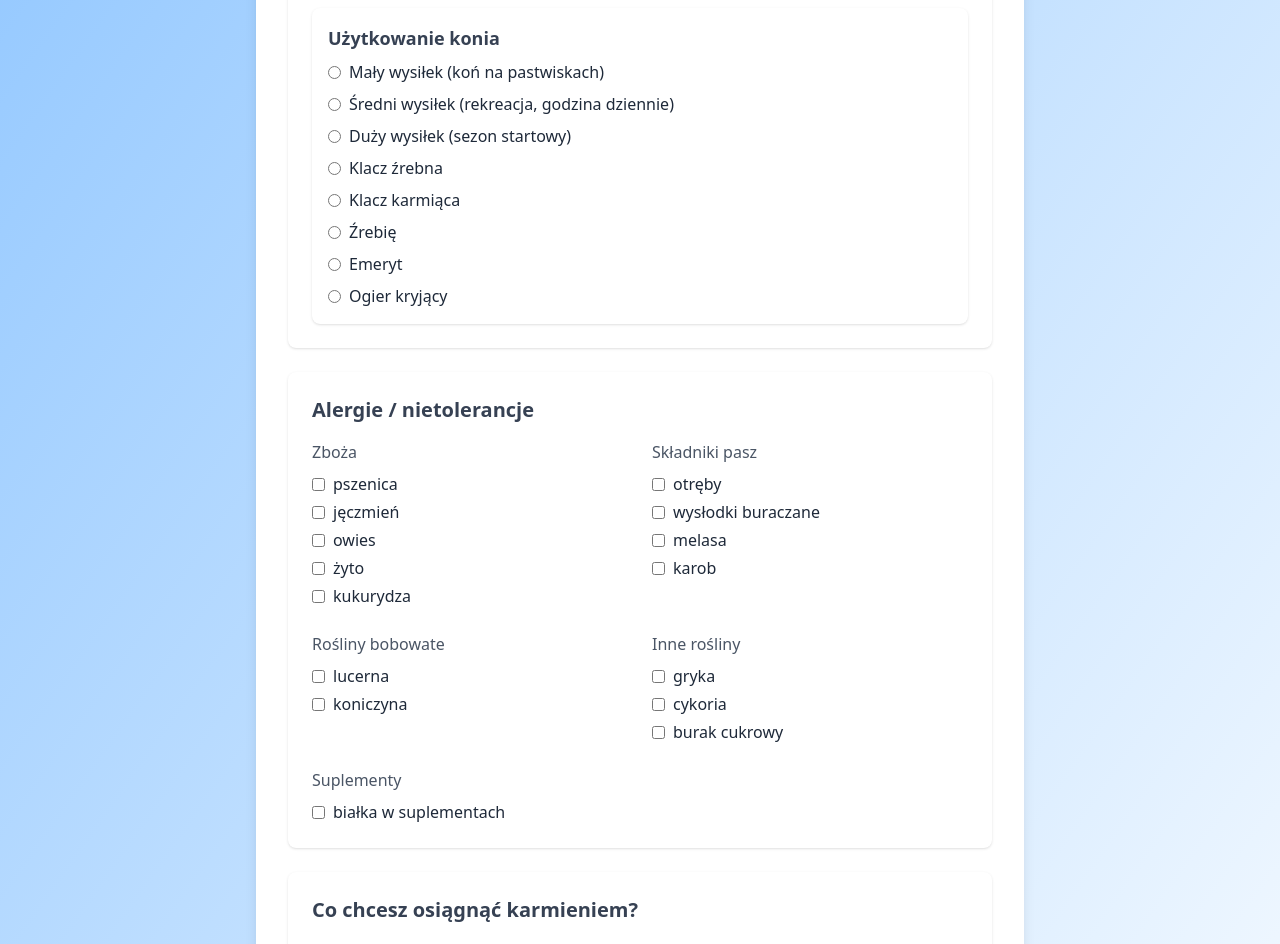
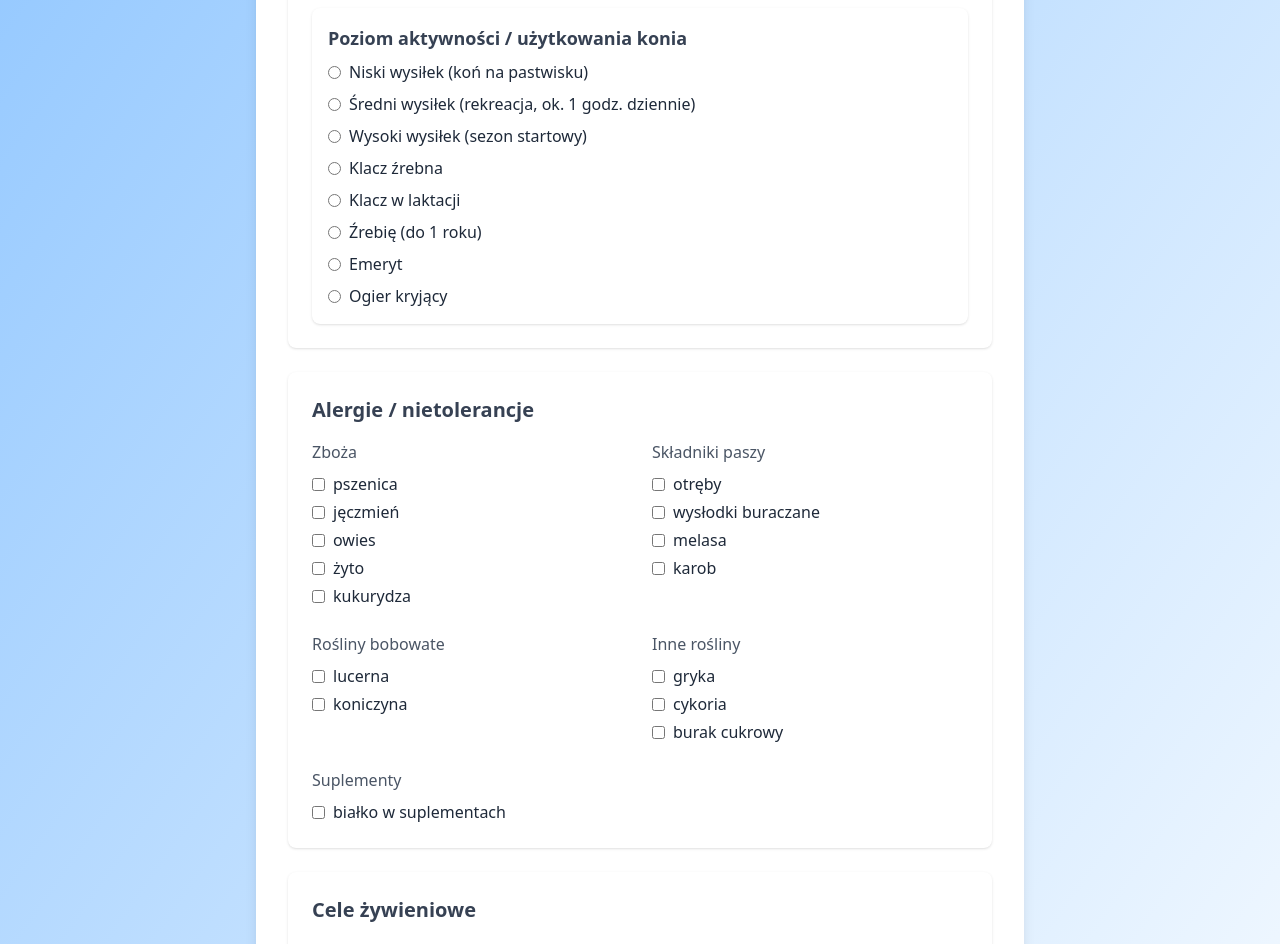
Before and after one commit to wiczes/NutritionForHorses, a React (Vite) app in the folder client/: page / in a window 1280 px wide. Shown: the part 300-1244 px from the top of the page. Built offline with nearby package versions, Linux system fonts and the light colour scheme.

Commit message:
text fixes

```diff
--- a/client/src/Recommendations.jsx
+++ b/client/src/Recommendations.jsx
@@ -16,7 +16,7 @@ const sampleOptions = [
     ]
   },
   {
-    title: "Również dobra opcja",
+    title: "Alternatywna opcja",
     match: 89,
     price: "600 zł/miesiąc",
     items: [
@@ -26,7 +26,7 @@ const sampleOptions = [
     ]
   },
   {
-    title: "Opcja budżetowa",
+    title: "Opcja ekonomiczna",
     match: 75,
     price: "220 zł/miesiąc",
     items: [
--- a/client/src/components/Allergies.jsx
+++ b/client/src/components/Allergies.jsx
@@ -1,9 +1,9 @@
 const categories = {
   "Zboża": ["pszenica", "jęczmień", "owies", "żyto", "kukurydza"],
-  "Składniki pasz": ["otręby", "wysłodki buraczane", "melasa", "karob"],
+  "Składniki paszy": ["otręby", "wysłodki buraczane", "melasa", "karob"],
   "Rośliny bobowate": ["lucerna", "koniczyna"],
   "Inne rośliny": ["gryka", "cykoria", "burak cukrowy"],
-  "Suplementy": ["białka w suplementach"]
+  "Suplementy": ["białko w suplementach"]
 };
 
 export default function Allergies({ formData, setFormData }) {
--- a/client/src/components/FeedingGoals.jsx
+++ b/client/src/components/FeedingGoals.jsx
@@ -18,7 +18,7 @@ export default function FeedingGoals({ formData, setFormData }) {
 
   return (
     <div className="bg-white shadow rounded-lg p-6 mb-6">
-      <h2 className="text-xl font-semibold mb-4 text-gray-700">Co chcesz osiągnąć karmieniem?</h2>
+      <h2 className="text-xl font-semibold mb-4 text-gray-700">Cele żywieniowe</h2>
       <div className="space-y-2">
         {goals.map((goal) => (
           <label key={goal} className="flex items-center space-x-2">
--- a/client/src/components/HorseBasicInfo.jsx
+++ b/client/src/components/HorseBasicInfo.jsx
@@ -1,10 +1,10 @@
 const workloadOptions = [
-  "Mały wysiłek (koń na pastwiskach)",
-  "Średni wysiłek (rekreacja, godzina dziennie)",
-  "Duży wysiłek (sezon startowy)",
+  "Niski wysiłek (koń na pastwisku)",
+  "Średni wysiłek (rekreacja, ok. 1 godz. dziennie)",
+  "Wysoki wysiłek (sezon startowy)",
   "Klacz źrebna",
-  "Klacz karmiąca",
-  "Źrebię",
+  "Klacz w laktacji",
+  "Źrebię (do 1 roku)",
   "Emeryt",
   "Ogier kryjący"
 ];
@@ -42,7 +42,7 @@ export default function HorseBasicInfo({ formData, setFormData }) {
         </div>
       </div>
       <div className="mt-6 bg-white shadow rounded-lg p-4">
-        <h3 className="text-lg font-semibold mb-2 text-gray-700">Użytkowanie konia</h3>
+        <h3 className="text-lg font-semibold mb-2 text-gray-700">Poziom aktywności / użytkowania konia</h3>
         <div className="space-y-2">
           {workloadOptions.map((option) => (
             <label key={option} className="flex items-center space-x-2">
--- a/client/src/components/PastureAccess.jsx
+++ b/client/src/components/PastureAccess.jsx
@@ -8,7 +8,7 @@ const options = [
 export default function PastureAccess({ formData, setFormData }) {
   return (
     <div className="bg-white shadow rounded-lg p-6 mb-6">
-      <h2 className="text-xl font-semibold mb-4 text-gray-700">Jak długo koń przebywa na trawiastym pastwisku?</h2>
+      <h2 className="text-xl font-semibold mb-4 text-gray-700">Czas dostępu do pastwiska</h2>
       <div className="space-y-2">
         {options.map((option) => (
           <label key={option} className="flex items-center space-x-2">
--- a/client/src/components/RecommendationHeader.jsx
+++ b/client/src/components/RecommendationHeader.jsx
@@ -5,7 +5,7 @@ export default function RecommendationHeader({ formData }) {
         Sugerowane pasze i suplementy
       </h1>
       <p className="text-gray-600 mb-4">
-        Na podstawie podanych informacji, przygotowaliśmy rekomendacje.
+        Na podstawie wprowadzonych danych przygotowaliśmy rekomendacje żywieniowe.
       </p>
       <section className="mx-auto w-full p-4 bg-blue-50 rounded-lg">
         <h2 className="font-semibold mb-">Podane informacje:</h2>
```
